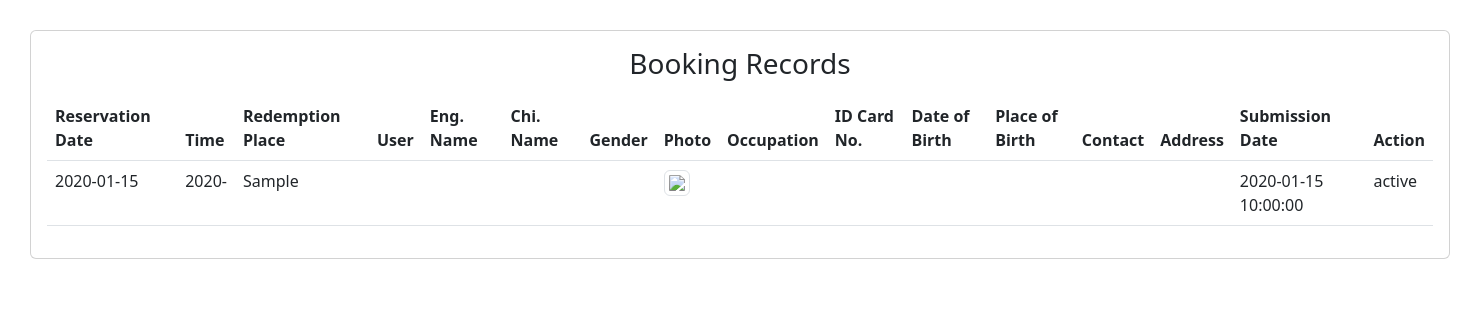
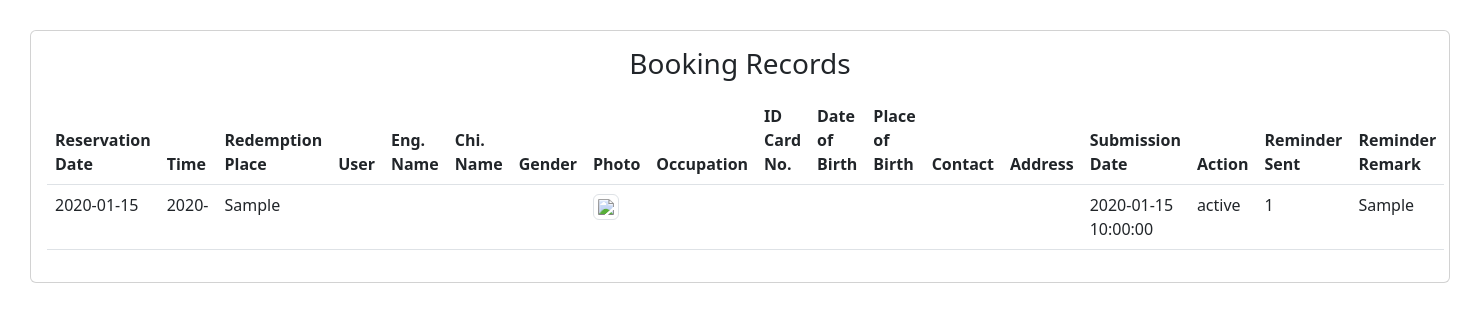
Before and after one commit to ma200415/security, a PHP site: page /bookings.php in a window 1480 px wide. Shown: the part 57-379 px from the top of the page. Run offline with PHP 8.4, Linux system fonts and the light colour scheme; a user stored in the database is signed in; data comes from the database, SQL or seed files in the repository; tables that the repository leaves empty hold one stand-in row (values such as "Sample post").

Commit message:
show reminder column

```diff
--- a/bookings.php
+++ b/bookings.php
@@ -86,6 +86,8 @@ redirectHomeIfNotLoggedIn(["admin"]);
 								<th scope="col">Address</th>
 								<th scope="col">Submission Date</th>
 								<th scope="col">Action</th>
+								<th scope="col">Reminder Sent</th>
+								<th scope="col">Reminder Remark</th>
 							</tr>
 						</thead>
 						<tbody>
@@ -171,6 +173,8 @@ redirectHomeIfNotLoggedIn(["admin"]);
 											</form>
 										</div>
 									</td>
+									<td><?php echo $booking["reminderSent"] ?></td>
+									<td><?php echo $booking["reminderRemark"] ?></td>
 								</tr>
 							<?php
 							}
```
